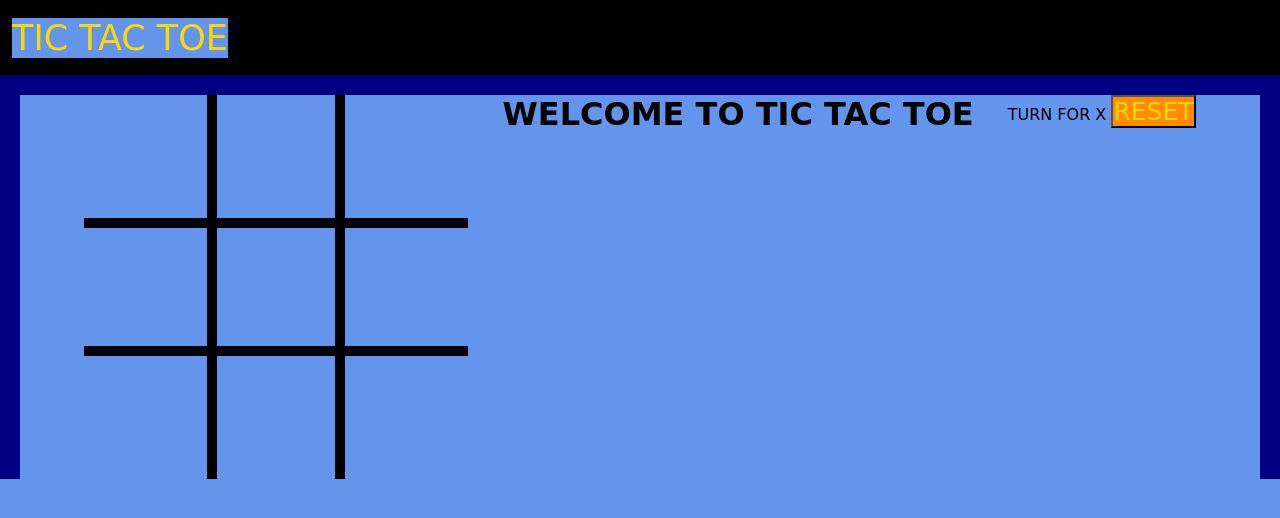
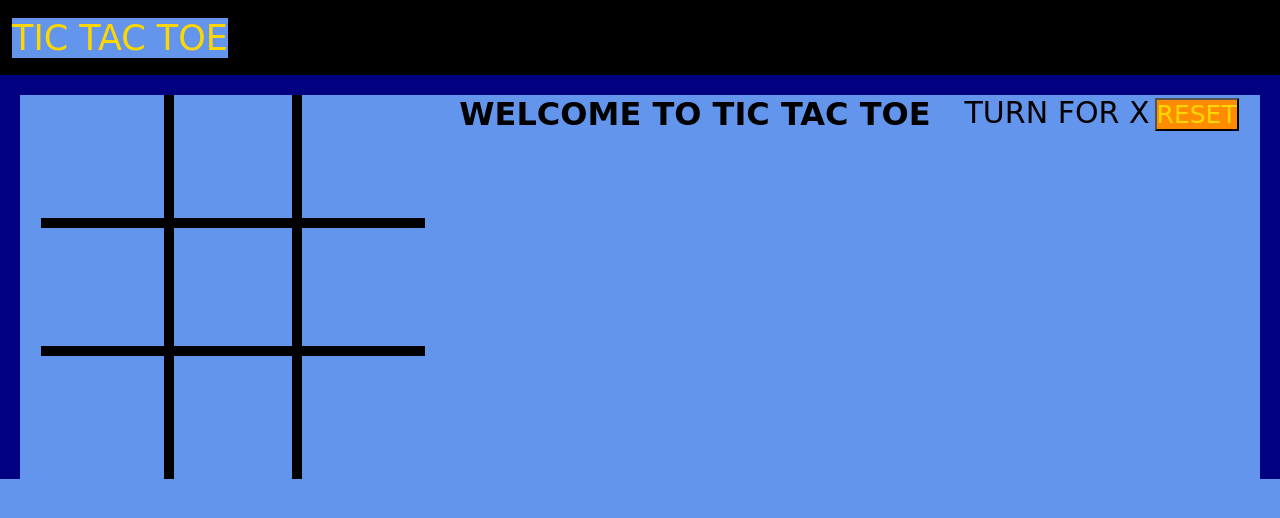
Before and after one commit to Harshit2012/Tic_Tac_Toe, a plain HTML site: page index.html in a window 1280 px wide. Drawn offline with Linux system fonts and the light colour scheme; a web font is replaced by a local one.

Commit message:
Update style.css

```diff
--- a/style.css
+++ b/style.css
@@ -119,3 +119,7 @@ nav ul:hover{
         grid-template-columns: repeat(3, 20vw);
     }
 }
+
+.info{
+    font-size: 30px;
+}
```
